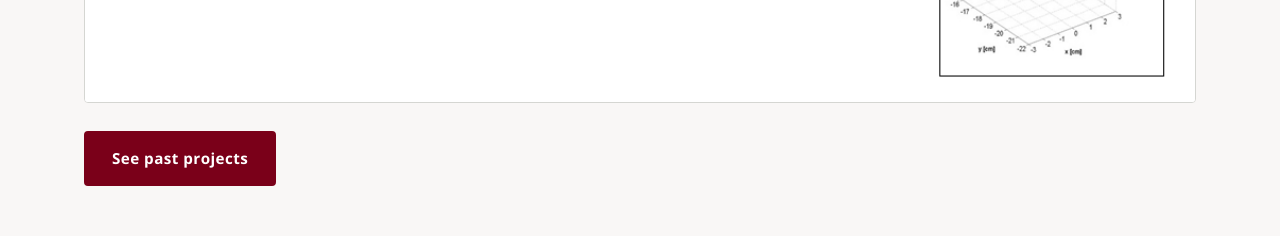
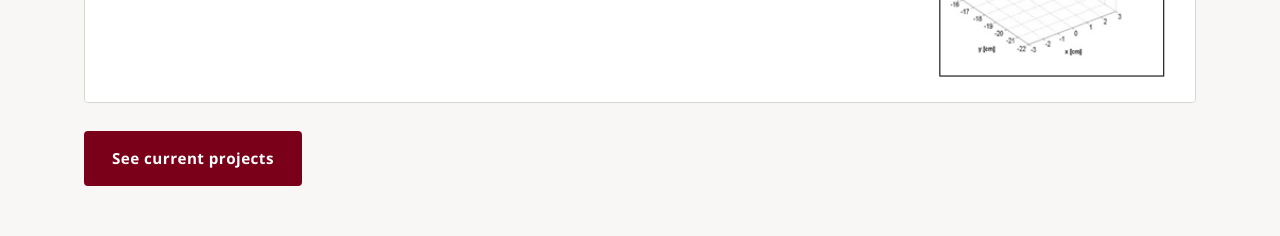
Before and after one commit to MRDLab/MRDLab.github.io, a plain HTML site: page index.html in a window 1280 px wide. Shown: the part 2220-2456 px from the top of the page. Drawn offline with nearby package versions, Linux system fonts and the light colour scheme.

Commit message:
Point the Research at a glance button at Current Projects
Both home-page buttons led to Past Projects. The one under the research
banner now goes to Current Projects, so each destination is reachable
once from the page.

Co-Authored-By: Claude Opus 5 (1M context) <noreply@anthropic.com>

```diff
--- a/index.html
+++ b/index.html
@@ -152,7 +152,7 @@
            alt="Lab research areas: surgical robotics, simulation, smart tools, and skill evaluation"
            style="width:100%; border:1px solid var(--rule); border-radius:var(--radius); background:#fff;">
       <p style="margin-top:28px;">
-        <a class="btn btn-maroon" href="past-projects.html">See past projects</a>
+        <a class="btn btn-maroon" href="projects.html">See current projects</a>
       </p>
     </div>
   </section>
```
